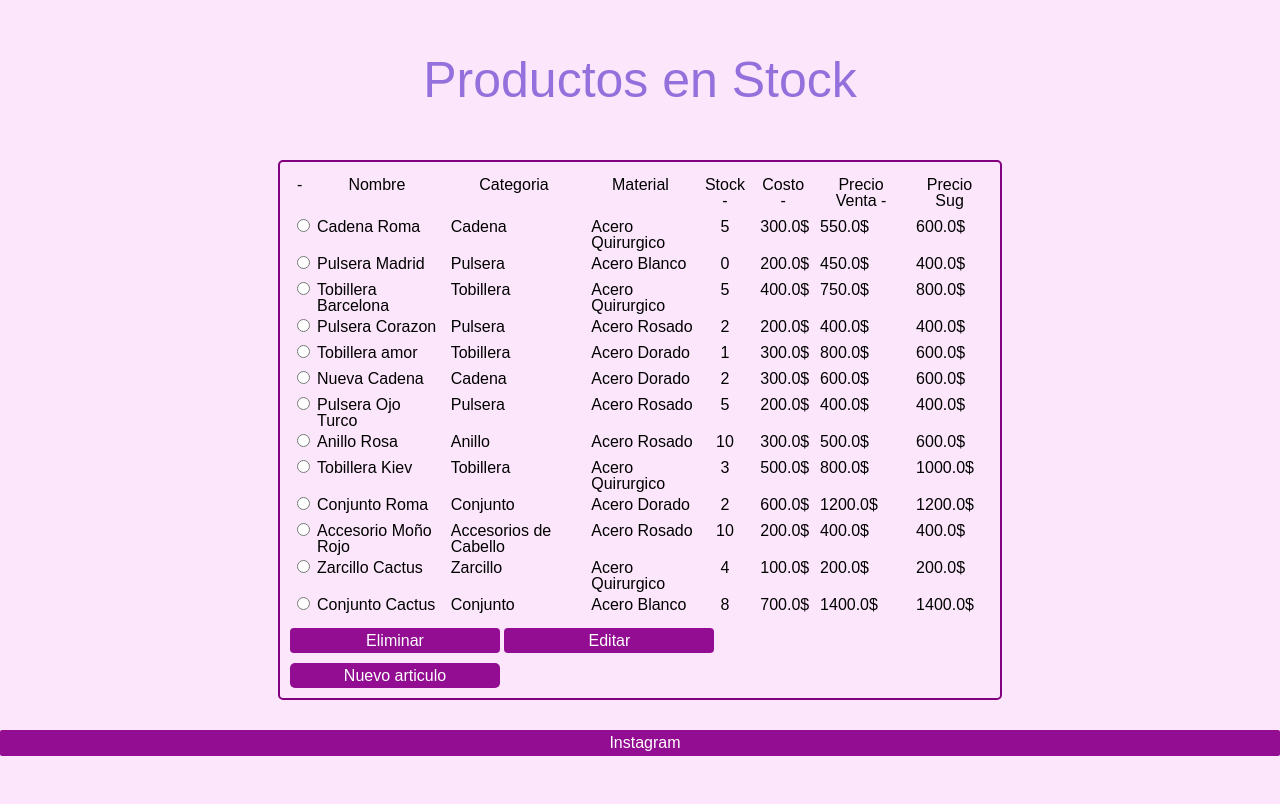
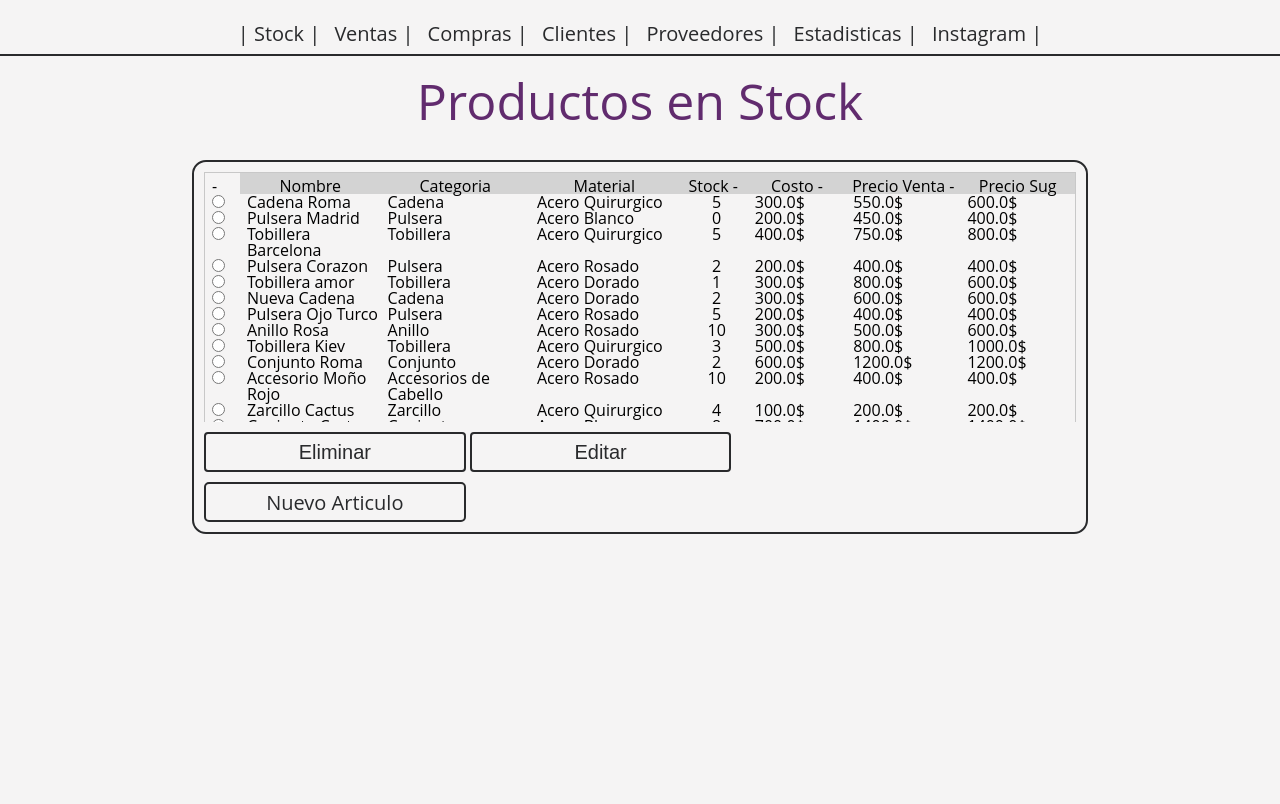
Before and after one commit to Mgrillo03/stock_forever, a Django app: page /stock/ in a window 1280 px wide. Before the commit the page ends 756 px from the top, so only its background shows below. Run offline with Django 3.2, Linux system fonts and the light colour scheme; data comes from the database, SQL or seed files in the repository; both versions use the stored data as it was after the commit.

Commit message:
cambio en la tabla del index

```diff
--- a/stock_forever/stock/static/stock/style_g.css
+++ b/stock_forever/stock/static/stock/style_g.css
@@ -5,11 +5,11 @@
 }
 
 html{
-    font-family: Arial, Helvetica, sans-serif;
+    font-family: 'Open Sans', 'Helvetica Neue', sans-serif;
 }
 
 body{
-    background-color: rgb(252, 230, 251);
+    background-color: #f5f4f4;
 }
 
 header{
@@ -21,8 +21,9 @@ header{
 }
 
 .titulo {
+    margin: 20px;
     align-items: center;
-    color: mediumpurple;
+    color: #612b6e;
     font-size: 50px;
 }
 
@@ -32,15 +33,54 @@ main{
     display: flex;
     flex-direction: column;
 }
+
+nav{
+    border-bottom: 2px solid #292a2c;
+    width: 100%;
+    align-items: center;
+    justify-content: center;
+    display: flex;
+    flex-direction: column;
+}
+
+.main-nav{
+    color: transparent;
+    margin-top: 10px;
+    list-style: none;
+    margin-bottom: 10px;
+}
+
+.main-nav li{
+    display: inline-block;
+}
+
+.main-nav a{
+    color: #292a2c;
+    padding: 5px;
+    text-decoration: none;
+    font-size: 20px;
+}
+.main-nav a:hover{
+    color: mediumpurple;
+    padding: 5px;
+    text-decoration: none;
+}
+.main-nav a::after{
+    content: " |";
+}
+
+
 .main-form{
     align-items: left;
     justify-content: left;
 
 
-    border: 2px solid purple;
-    border-radius: 5px;
+    border: 2px solid #292a2c;
+    border-radius: 14px;
     padding: 10px;
     margin-bottom: 20px;
+    width: 70%;
+
 }
 
 .main-form-new{
@@ -49,26 +89,23 @@ main{
     display: flex;
     flex-direction: column;
     height: 70%;
+    background: rgb(241, 205, 241);
 
-    border: 2px solid purple;
+    border: 2px solid #292a2c;
     border-radius: 5px;
     padding: 10px;
     margin-bottom: 20px;
 }
 .stock {
-
     align-items: center;
     justify-content: center;
     display: flex;
-
 
     font-size: 17px;
 }
 
 .form-container {
-
     width: 20%;
-
 }
 
 label {
@@ -76,71 +113,86 @@ label {
     font-size: 14 px;
     margin-top: 10px;
     margin-bottom: 4 px;
+    color: purple;
 }
 
 input[type="submit"]{
-    background: rgb(146, 13, 146);
-    color: white;
+    background: transparent;
+    color: #292a2c;
     border-radius: 4px;
-    border: 2px;
+    border: 2px solid #292a2c;
 
     width: 30%;
-    height: 25px;
+    height: 40px;
     margin-top: 10px;
-    font-size: medium;
+    font-size: 20px;
 }
 .input{
     width: 80%;
 }
 
-
 .button_grillo{
     padding: 5px;
+    padding-top: 9px;
     margin-top: 10px;
     width: 30%;
-    height: 25px;
-    font-size: medium;
+    height: 40px;
+    font-size: 20px;
 
-    background-color: rgb(146, 13, 146);
-    color: white;
+    background-color: transparent;
+    color: #292a2c;
     border-radius: 5px;
+    border: 2px solid #292a2c;
+
 
     align-items: center;
     display: flex;
     flex-direction: column;
-
     text-decoration: none;
 }
-
-table{
-    width: 700px;
-    height: 150px;
+.table-container{
+    overflow: scroll;
+    height: 250px;
 }
 
-table th{
-    padding: 5px;
-    align-items: center;
-    color: black;
+.main-table{
+    border: 1px solid rgb(200, 200, 200);
+
+
+    background: transparent;
+    padding: 4px;
+
+
+    height: 100%;
+    width: 100%;
+}
+.main-table__row{
+    border: 2px #292a2c !important;
+}
+.main-table__row:hover{
+    background: rgba(244, 201, 248, 0.76);
+    border: 2px #292a2c !important;
 }
 
-table td{
-    padding-left: 7px;
-    align-items: left;
+.main-table tr th{
+    padding-top: 5px;
+    text-align: center;
+    color: black;
+    background: lightgray;
+    border: 4px #000000;
 }
 
-footer{
-    align-items: center;
-    display: flex;
-    flex-direction: column;
-
-    background-color: rgb(146, 13, 146);
-    border-radius: 2px;
-    margin-top: 10px;
+.main-table tr td{
+    padding-left: 7px;
+    text-align: left;
+    border: 7px #292a2c;
+    width: 20px;
+    height: 10px;
 }
 
-footer a{
-    margin-left: 10px;
-    color: white;
-    padding: 5px;
-    text-decoration: none;
+#nombre{
+    border: 2px black;
 }
+.td-stock{
+    text-align: center !important;
+}
--- a/stock_forever/stock/templates/stock/index.html
+++ b/stock_forever/stock/templates/stock/index.html
@@ -15,16 +15,29 @@
 <body>
     {% if product_list %}
         <header>
+            <nav>
+                <ul class="main-nav">
+                    <li><a href="#">| Stock</a></li>
+                    <li><a href="#">Ventas</a></li>
+                    <li><a href="#">Compras</a></li>
+                    <li><a href="#">Clientes</a></li>
+                    <li><a href="#">Proveedores</a></li>
+                    <li><a href="#">Estadisticas</a></li>
+                    <li><a href="https://www.instagram.com/foreverglam.ya/?hl=es">Instagram</a></li>
+                </ul>
+            </nav>
+
             <h1 class="titulo">Productos en Stock</h1>
         </header>
         <main>
 
         <form action="{% url 'stock:update_or_delete'%}" method="post" class="main-form">
             {% csrf_token %}
-            <table>
+            <div class="table-container">
+                <table class="main-table">
                     <tr>
                     <td >-</td>
-                <th ><strong>Nombre </strong></th>
+                    <th id="nombre"><strong>Nombre </strong></th>
                     <th ><strong> Categoria </strong></th>
                     <th ><strong> Material </strong></th>
                     <th ><strong> Stock -</strong></th>
@@ -34,7 +47,7 @@
                     </tr>
 
                     {% for choice in product_list  %}
-                        <tr>
+                            <tr class="main-table__row">
                             <td><input
                                 type="radio"
                                 name="choice"
@@ -45,7 +58,7 @@
                                 <td>{{choice.name}}</td>
                                 <td>{{choice.category}}</td>
                                 <td>{{choice.material}}</td>
-                            <th>{{choice.stock}}</th>
+                                <td class="td-stock">{{choice.stock}}</td>
                                 <td>{{choice.price}}$</td>
                                 <td>{{choice.sell_price}}$ </td>
                                 <td>{{choice.sug_price}}$</td>
@@ -54,6 +67,7 @@
                     {% endfor %}
 
                 </table>
+            </div>
 
             {% if error_message %}
                     <p><strong>{{error_message}}</strong></p>
@@ -61,11 +75,16 @@
 
             <input type="submit" name="action" value="Eliminar">
             <input type="submit" name="action" value="Editar">
-            <a href="{% url 'stock:new'%}" class="button_grillo">Nuevo articulo</a>
+            <a href="{% url 'stock:new'%}" class="button_grillo" >Nuevo Articulo</a>
 
         </form>
 
 
+        <div class="table-container">
+
+
+
+        </div>
 
 
 
@@ -74,10 +93,4 @@
         <p>No elements are available.</p>
     {% endif %}
 
-
-
-
-    <footer>
-        <a href="https://www.instagram.com/foreverglam.ya/?hl=es">Instagram</a>
-    </footer>
 </body>
```
Also changed, not shown: stock_forever/stock/templates/stock/new_backup.html (+93 -0 lines), stock_forever/db.sqlite3. Lines whose indentation alone changed are shown as unchanged.
